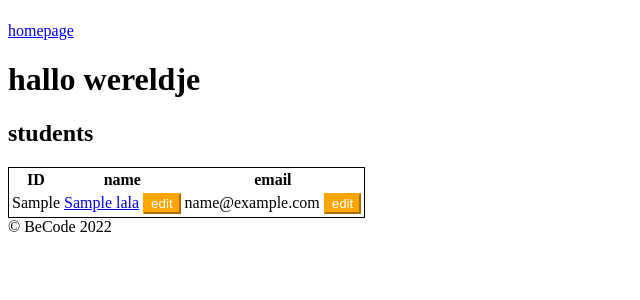
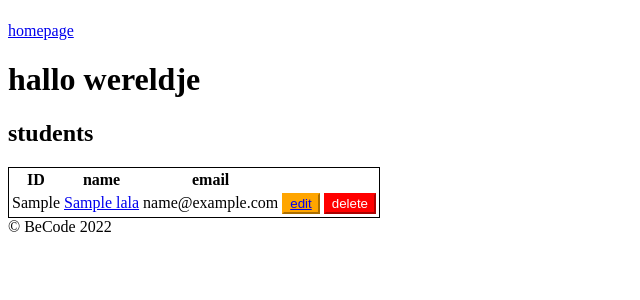
Before and after one commit to DenGian/php-crud, a PHP site: template View/studentpage.php in a window 1280 px wide. Shown: the part 58-358 px from the top of the page, without its empty margins (0-640 px from the left). Run offline with PHP 8.4, Linux system fonts and the light colour scheme; the template is opened without the code that fills it: most values are stand-ins (such as "Sample title", 1, 10 or a date in 2020).

Commit message:
refactored, read the assignement wrong. buttons are changed

```diff
--- a/View/studentpage.php
+++ b/View/studentpage.php
@@ -14,22 +14,22 @@
             <td><?= $student->getID(); ?></td>
             <td>
                <a href=<?php echo "index.php?page=info&student=" . $student->getId(); ?>><?= $student->getName() ?></a>
-               <button style='background-color:orange; color:white; border-color:orange;' name='nameEdit'>edit</button>
-               <?php if (isset($POST['nameEdit'])) : ?>
-                  <input type="text" name="newName">
-                  <button style='background-color:green; color:white; border-color:green;' name="newNameConfirm">confirm</button>
-               <?php endif; ?>
             </td>
             <td>
                <?= $student->getEmail(); ?>
-               <button style='background-color:orange; color:white; border-color:orange;' name='emailEdit'>edit</button>
-               <?php if (isset($POST['emailEdit'])) : ?>
-                  <input type="text" name="newEmail">
-                  <button style='background-color:green; color:white; border-color:green;' name="newEmailConfirm">confirm</button>
-               <?php endif; ?>
             </td>
+            <td>
+               <button style="background-color:orange;color:white;border-color:orange;">
+                  <a href="index.php?page=editstudentspage&student=<?= $student->getId() ?>">edit</a>
+               </button>
+            </td>
+            <td>
+               <button style="background-color:red;color:white;border-color:red;" name="deleteStudent" value="<?= $student->getId(); ?>">
+                  delete
+               </button>
+            </td>
+         </tr>
 
-         </tr>
 
       <?php endforeach; ?>
    </table>
```
